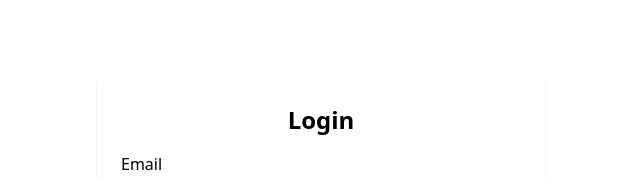
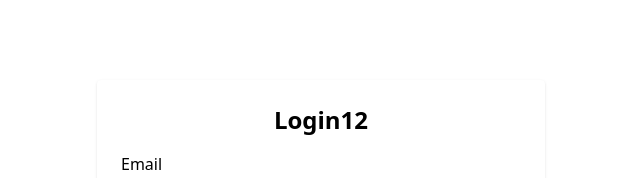
Before and after one commit to JagdishKuriAaveg/TestDrivenDevlopment, a React (Vite) app: page /login in a window 1280 px wide. Shown: the top 178 px of the page, without its empty margins (319-959 px from the left). Built offline with nearby package versions, Linux system fonts and the light colour scheme.

Commit message:
with error

```diff
--- a/src/pages/Login.jsx
+++ b/src/pages/Login.jsx
@@ -50,7 +50,7 @@
 
   return (
     <div className="max-w-md mx-auto mt-20 p-6 bg-white rounded shadow">
-      <h2 className="text-2xl font-bold mb-4 text-center">Login</h2>
+      <h2 className="text-2xl font-bold mb-4 text-center">Login12</h2>
       {errors.form && <div className="text-red-500 mb-2">{errors.form}</div>}
 
       <form onSubmit={handleSubmit}>
```
